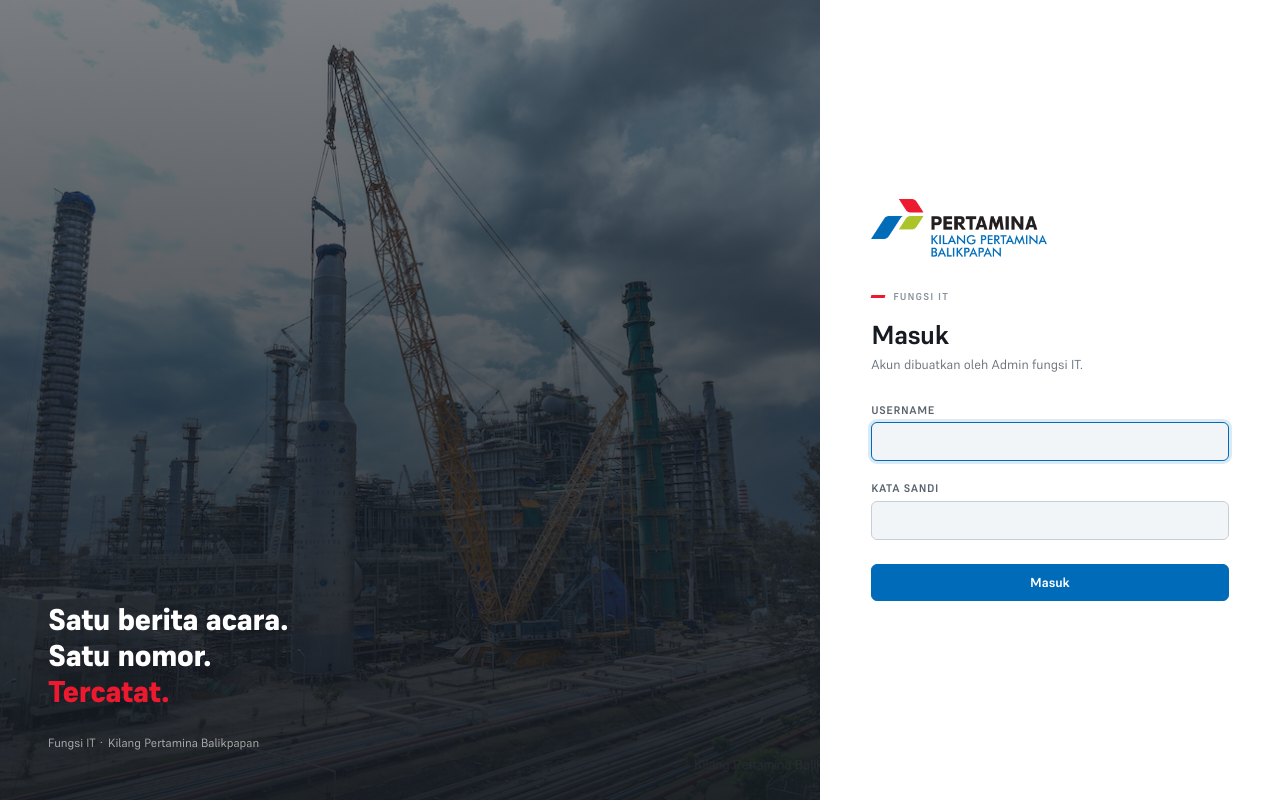
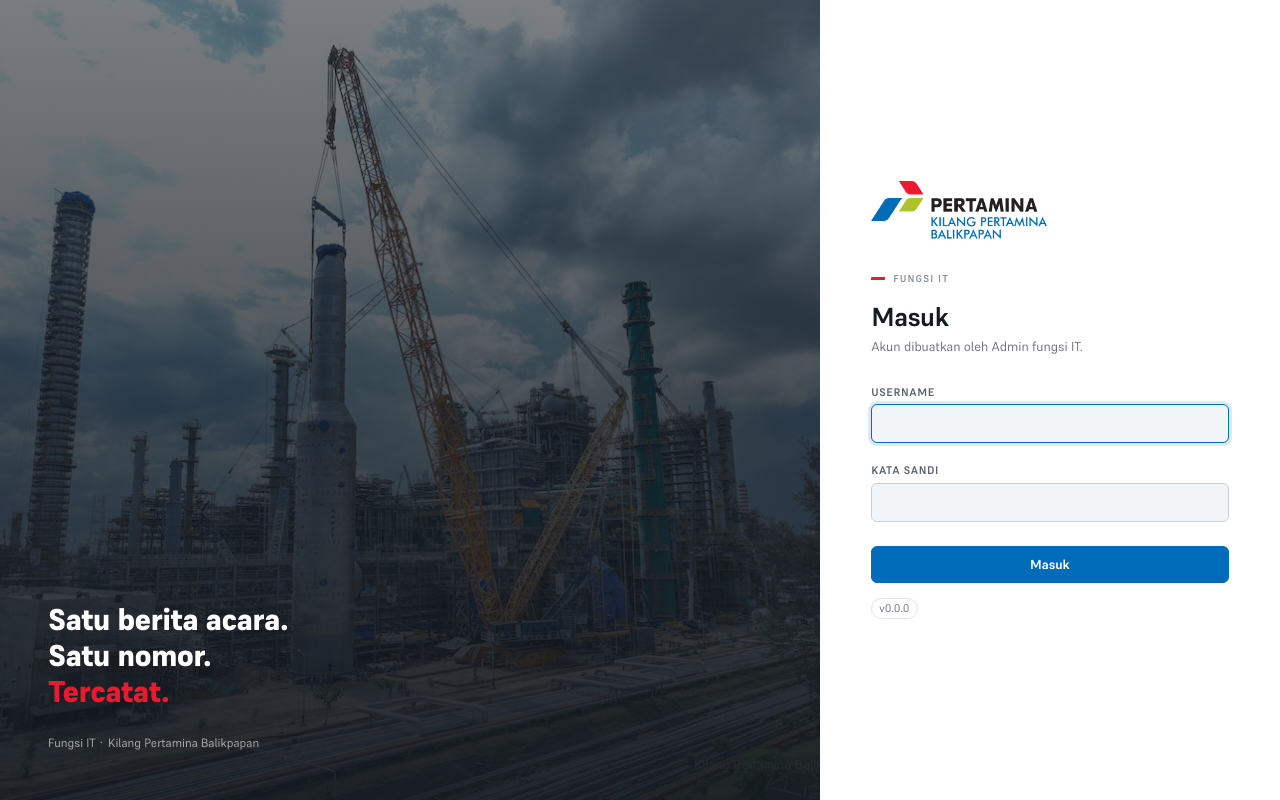
Before and after one commit to NDI05/Docuflow-KPB, an ASP.NET Core app: page /Account/Login in a window 1280 px wide. Run offline with ASP.NET Core 8, Linux system fonts and the light colour scheme; the project's own start-up code is not run, and a stand-in starts its controllers and pages; some libraries are stand-ins or nearby versions.

Commit message:
Tambah penomoran versi mengikuti konvensi TrackingSystem, rilis 1.0.0
Docuflow tidak punya penanda versi sama sekali, jadi paket yang diserahkan ke
tim IT tidak bisa dipastikan isinya versi yang mana. TrackingSystem — sistem
sebelah di kilang yang sama — sudah punya konvensinya, dan tim IT sudah
terbiasa membacanya, jadi bentuknya ditiru persis:

- <Version> di csproj sebagai satu-satunya tempat angkanya ditulis.
- Views/Shared/_Version.cshtml membaca angkanya dari assembly, bukan mengetik
  ulang, supaya yang tampil tidak pernah beda dengan yang di-publish.
- Badge dipasang di layout utama DAN di halaman masuk: saat memasang, tim IT
  perlu memastikan versinya sebelum punya akun.
- Sengaja TIDAK dipasang di ketiga template cetak — nomor versi perangkat
  lunak bukan bagian dari dokumen resmi. Ketiganya memakai Layout = null,
  jadi ini otomatis, tapi ditulis di komentar supaya tidak dipasang nanti.
- documentation/CHANGELOG.md, satu entri untuk 1.0.0. Riwayat sebelumnya tidak
  dipetakan mundur jadi nomor versi: sistemnya belum pernah masuk produksi, dan
  riwayat itu sudah utuh di git log.

IncludeSourceRevisionInInformationalVersion dimatikan. SDK secara bawaan
menempelkan SHA commit ke ProductVersion, tapi build produksi dijalankan di VM
dan deploy.sh sengaja tidak menyalin .git ke sana — SHA yang tercap adalah
commit lama sisa kloning pertama, penanda asal-usul yang menyesatkan pada
berkas yang diserahkan.

Co-Authored-By: Claude Opus 5 <noreply@anthropic.com>

```diff
--- a/Docuflow_projectIT-KPB/Views/Account/Login.cshtml
+++ b/Docuflow_projectIT-KPB/Views/Account/Login.cshtml
@@ -58,6 +58,10 @@
             </form>
 
         </div>
+
+        @* Di halaman masuk juga, bukan hanya di dalam aplikasi: saat memasang,
+           tim IT perlu memastikan versi yang terpasang sebelum punya akun. *@
+        <div class="auth__versi"><partial name="_Version" /></div>
     </main>
 
 </div>
--- a/Docuflow_projectIT-KPB/Views/Shared/_Layout.cshtml
+++ b/Docuflow_projectIT-KPB/Views/Shared/_Layout.cshtml
@@ -139,6 +139,7 @@
 
         <footer class="foot">
             Fungsi IT · Kilang Pertamina Balikpapan · @DateTime.Now.Year
+            <partial name="_Version" />
         </footer>
 
     </div>
--- /dev/null
+++ b/Docuflow_projectIT-KPB/Views/Shared/_Version.cshtml
@@ -0,0 +1,14 @@
+@* Badge versi sistem — dipasang di layout utama DAN di halaman masuk, supaya
+   versinya bisa dibaca sebelum seseorang punya akun sekalipun.
+
+   Angkanya dibaca dari <Version> di csproj lewat assembly, bukan diketik ulang
+   di sini, supaya yang tampil tidak pernah beda dengan yang benar-benar
+   di-publish.
+
+   Sengaja TIDAK dipasang di template cetak: ketiganya memakai Layout = null,
+   dan nomor versi perangkat lunak bukan bagian dari dokumen resmi. *@
+@{
+    var versi = typeof(Docuflow_projectIT_KPB.Models.Surat).Assembly.GetName().Version?.ToString(3);
+}
+@* Kurungnya wajib: "v@versi" terbaca Razor sebagai alamat email dan tercetak mentah. *@
+<span class="app-version" title="Versi sistem Docuflow">v@(versi)</span>
--- a/Docuflow_projectIT-KPB/wwwroot/css/docuflow.css
+++ b/Docuflow_projectIT-KPB/wwwroot/css/docuflow.css
@@ -838,3 +838,27 @@ table, .tabular { font-variant-numeric: tabular-nums; }
     border-color: var(--danger, #b42318);
     color: #fff;
 }
+
+/* Badge versi. Sengaja tenang: angkanya perlu ada saat dicari, bukan menarik
+   perhatian setiap kali halaman dibuka. */
+.app-version {
+    display: inline-block;
+    margin-left: 10px;
+    padding: 1px 7px;
+    border: 1px solid var(--rule);
+    border-radius: 999px;
+    font-size: 11px;
+    font-variant-numeric: tabular-nums;
+    letter-spacing: .02em;
+    color: var(--muted, #6b7280);
+    white-space: nowrap;
+}
+
+.auth__versi {
+    margin-top: 14px;
+    text-align: center;
+}
+
+.auth__versi .app-version {
+    margin-left: 0;
+}
```
Also changed, not shown: Docuflow_projectIT-KPB/Docuflow_projectIT-KPB.csproj, documentation/CHANGELOG.md (added).
